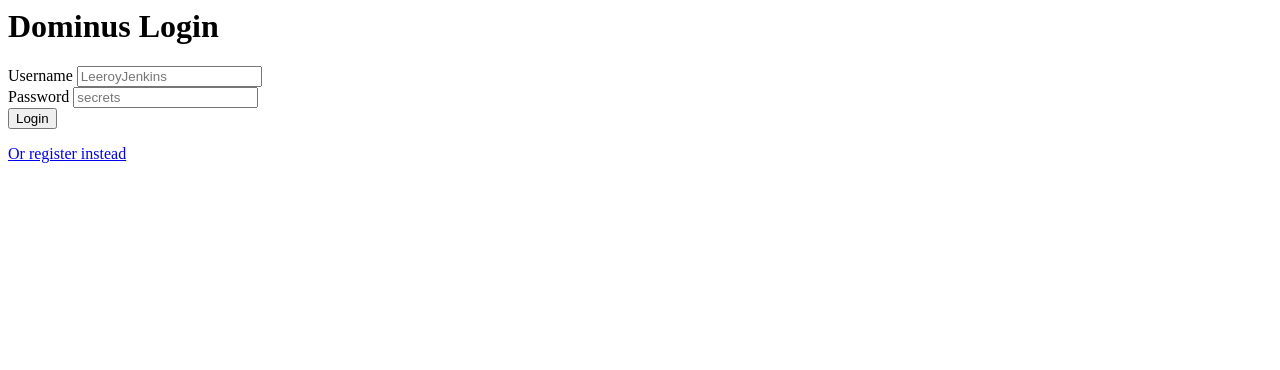
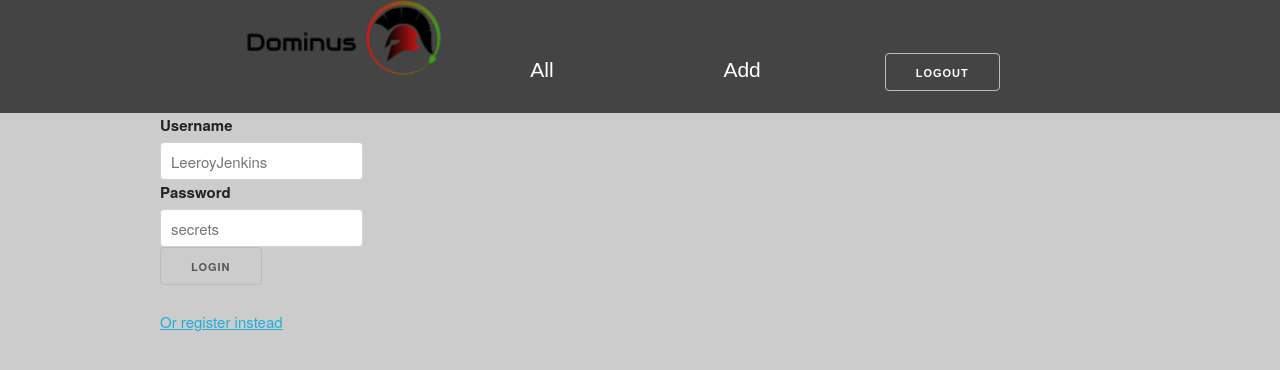
Before and after one commit to EliRibble/dominus, a Python web app: template dominus/templates/login.html in a window 1280 px wide. Shown: the top 370 px of the page. Run offline with Jinja, Linux system fonts and the light colour scheme; the template is opened without the code that fills it, so the values that code supplies are empty; style sheets or scripts are compiled from the project's sources; some libraries are stand-ins or nearby versions.

Commit message:
Make the login page match the overall style

```diff
--- a/dominus/templates/login.html
+++ b/dominus/templates/login.html
@@ -1,20 +1,17 @@
-<html>
-<h1>Dominus Login</h1>
+{% extends 'layout.html' %}
+{% block main_content %}
 <form method="POST" action="/login/">
   <div class="row">
-    <div class="six columns">
-      <label for="username">Username</label>
-      <input id="username" type="text" name="username" placeholder="LeeroyJenkins"></input>
-    </div>
-
-    <div class="six columns">
-      <label for="password">Password</label>
-      <input id="password" type="password" name="password" placeholder="secrets"></input>
-    </div>
+    <label for="username">Username</label>
+    <input id="username" type="text" name="username" placeholder="LeeroyJenkins"></input>
+  </div>
+  <div class="row">
+    <label for="password">Password</label>
+    <input id="password" type="password" name="password" placeholder="secrets"></input>
   </div>
   <div class="row">
     <input type="submit" value="Login"></input>
   </div>
 </form>
 <a href="/register/">Or register instead</a>
-</html>
+{% endblock %}
```
